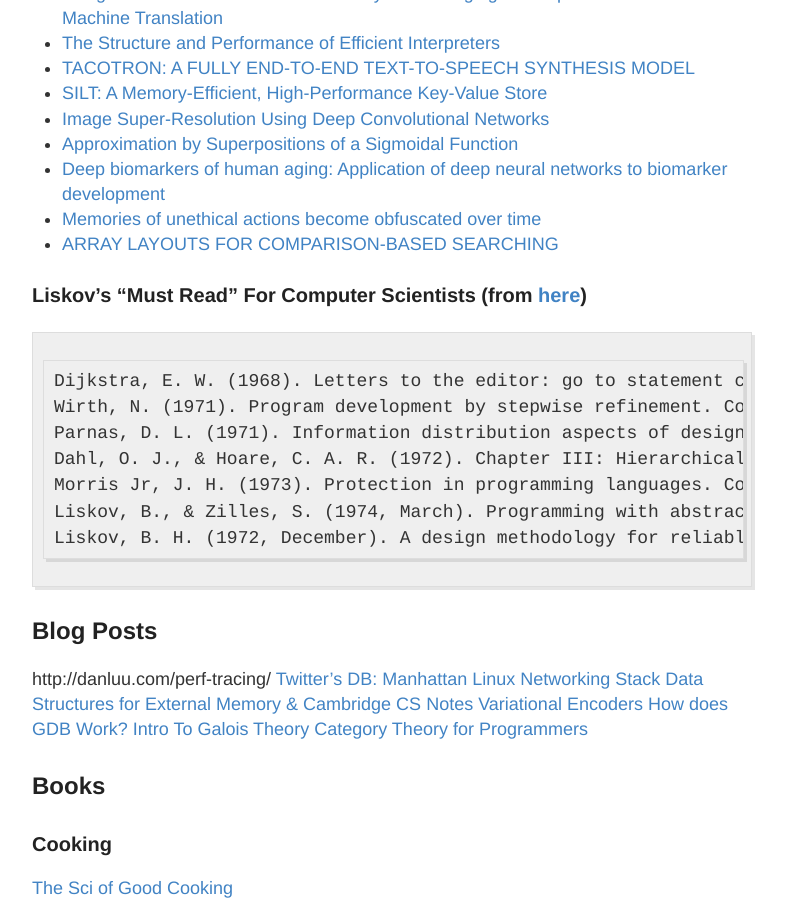
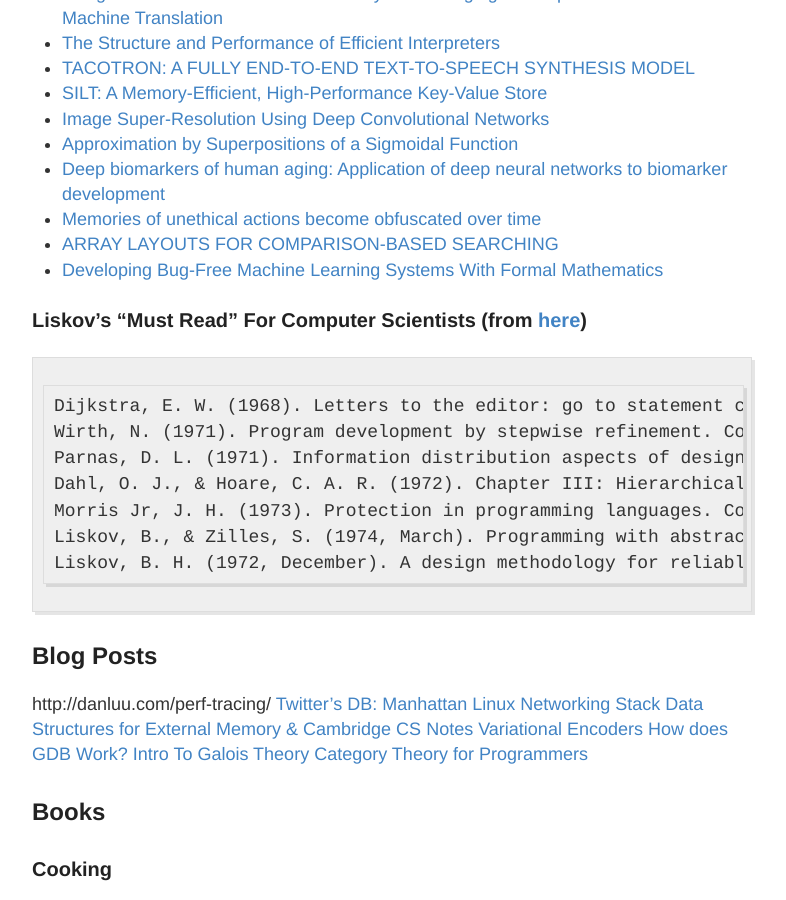
Before and after one commit to RONNCC/ronncc.github, a Jekyll site: the page built from _posts/2015-12-25-ReadingList.md, in a window 1280 px wide and 900 px high, scrolled down 1052 px. Shown: the whole window, without its empty margins (248-1034 px from the left). Built offline with Jekyll 4.4.1, drawn with Linux system fonts in a browser that asks for light colours; comment, search, counter and statistics services are not loaded.

Commit message:
Updated 2015-12-25-ReadingList.md

```diff
--- a/_posts/2015-12-25-ReadingList.md
+++ b/_posts/2015-12-25-ReadingList.md
@@ -49,7 +49,7 @@
 - [Deep biomarkers of human aging: Application of deep neural networks to biomarker development](http://www.impactaging.com/- papers/v8/n5/full/100968.html)
 - [Memories of unethical actions become obfuscated over time](http://www.pnas.org/content/early/2016/05/11/1523586113.full)
 - [ARRAY LAYOUTS FOR COMPARISON-BASED SEARCHING](https://arxiv.org/ftp/arxiv/papers/1509/1509.05053.pdf)
-
+- [Developing Bug-Free Machine Learning Systems With Formal Mathematics](https://arxiv.org/abs/1706.08605)
 
 
 ### Liskov's "Must Read" For Computer Scientists (from [here](http://jpirker.com/hlf16-liskovs-reading-list-for-computer-scientists/))
```
